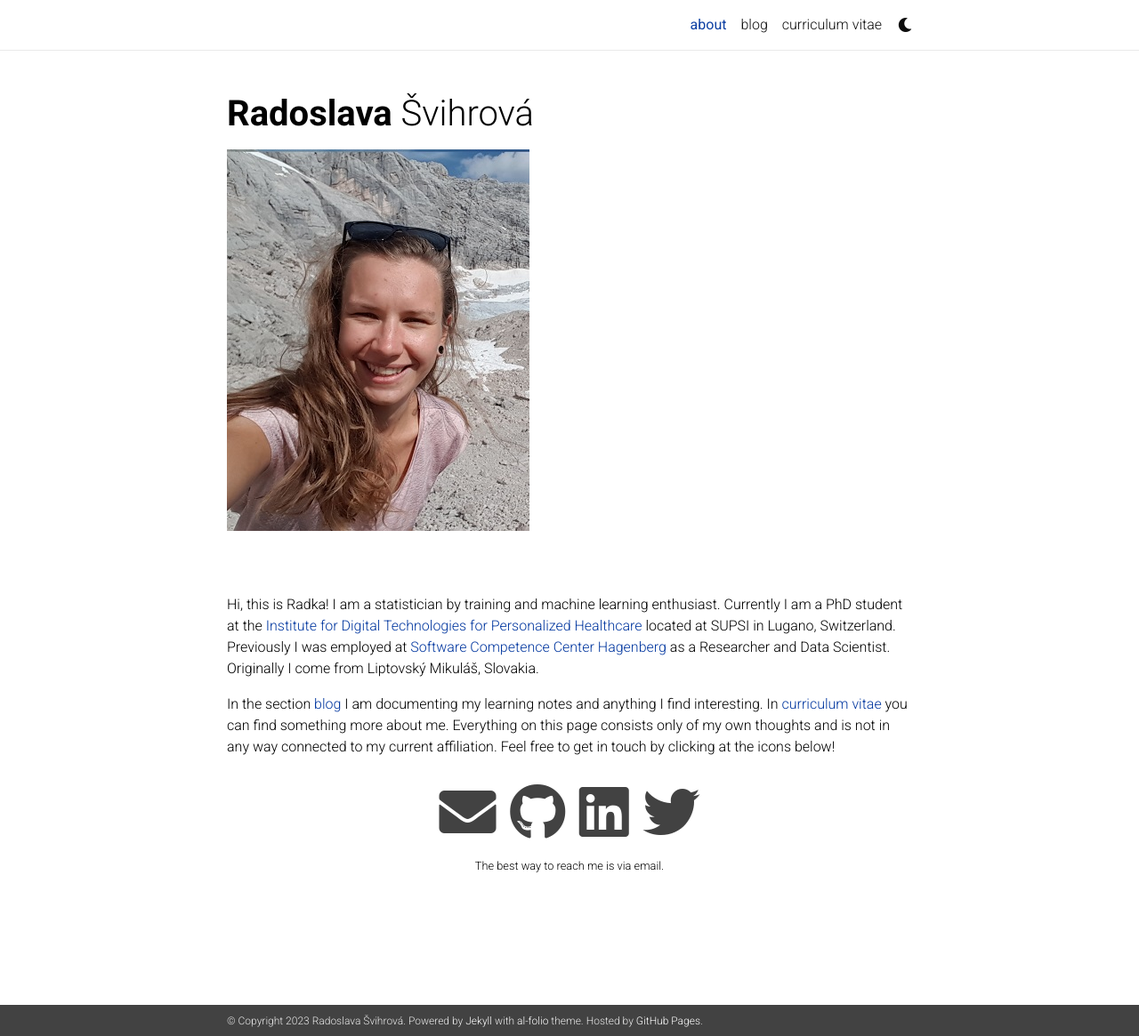
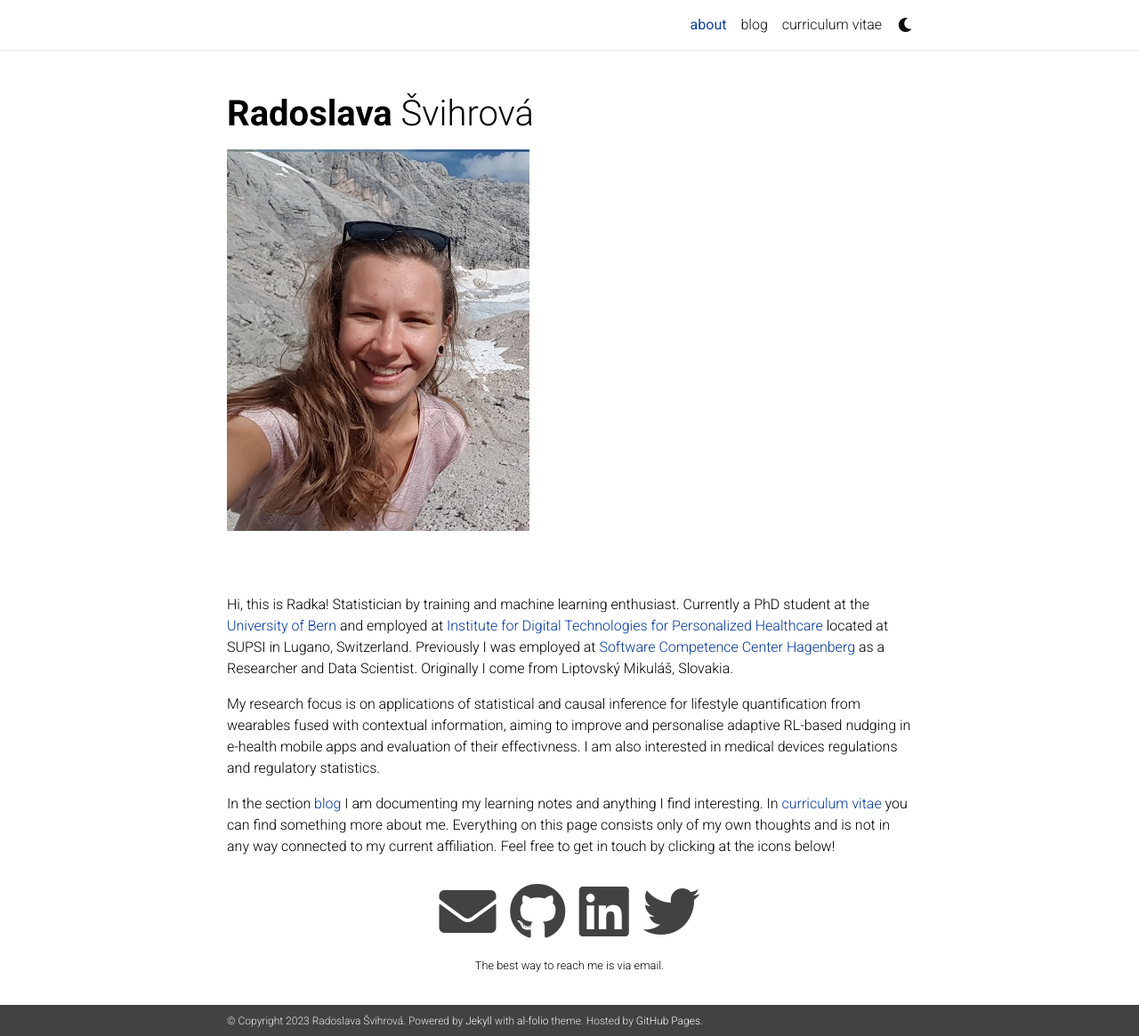
Before and after one commit to RadoslavaS/RadoslavaS.github.io, a Jekyll site: the page built from _pages/about.md, in a window 1280 px wide and 1165 px high. Shown: the whole window at 89% size. Built offline with Jekyll 4.4.1, drawn with Linux system fonts in a browser that asks for light colours; nearby versions of some CDN libraries; a style sheet for code colours, icons or effects is not loaded.

Commit message:
update about

```diff
--- a/_pages/about.md
+++ b/_pages/about.md
@@ -18,15 +18,17 @@ social: true  # includes social icons at the bottom of the page
 
 |    |
 
-Hi, this is Radka!  I am a statistician by training and machine learning enthusiast.
-Currently I am a PhD student at the [Institute for Digital Technologies for
-Personalized Healthcare](https://www.supsi.ch/meditech_en/istituto/missione.html)
+Hi, this is Radka!  Statistician by training and machine learning enthusiast.
+Currently a PhD student at the [University of Bern](https://neuro.inf.unibe.ch/) and employed at [Institute for Digital Technologies for
+Personalized Healthcare](https://bsp-meditech.ch/)
 located at SUPSI in Lugano, Switzerland. Previously I was
 employed at [Software Competence Center Hagenberg](https://www.scch.at/) as a
 Researcher and Data Scientist. Originally I come from Liptovský Mikuláš, Slovakia.
 
-In the section [blog](../blog) I am documenting my learning notes and anything
-I find interesting. In [curriculum vitae](../cv) you can find something more about me.
+My research focus is on applications of statistical and causal inference for lifestyle quantification from wearables fused with contextual information, aiming to improve and personalise adaptive RL-based nudging in e-health mobile apps and evaluation of their effectivness. I am also interested in medical devices regulations and regulatory statistics.
+
+In the section [blog](../blog) I am documenting my learning notes and anything I find interesting.
+In [curriculum vitae](../cv) you can find something more about me.
 Everything on this page consists only of my own thoughts and is not in any
 way connected to my current affiliation. Feel free to get in touch by clicking
 at the icons below!
```
